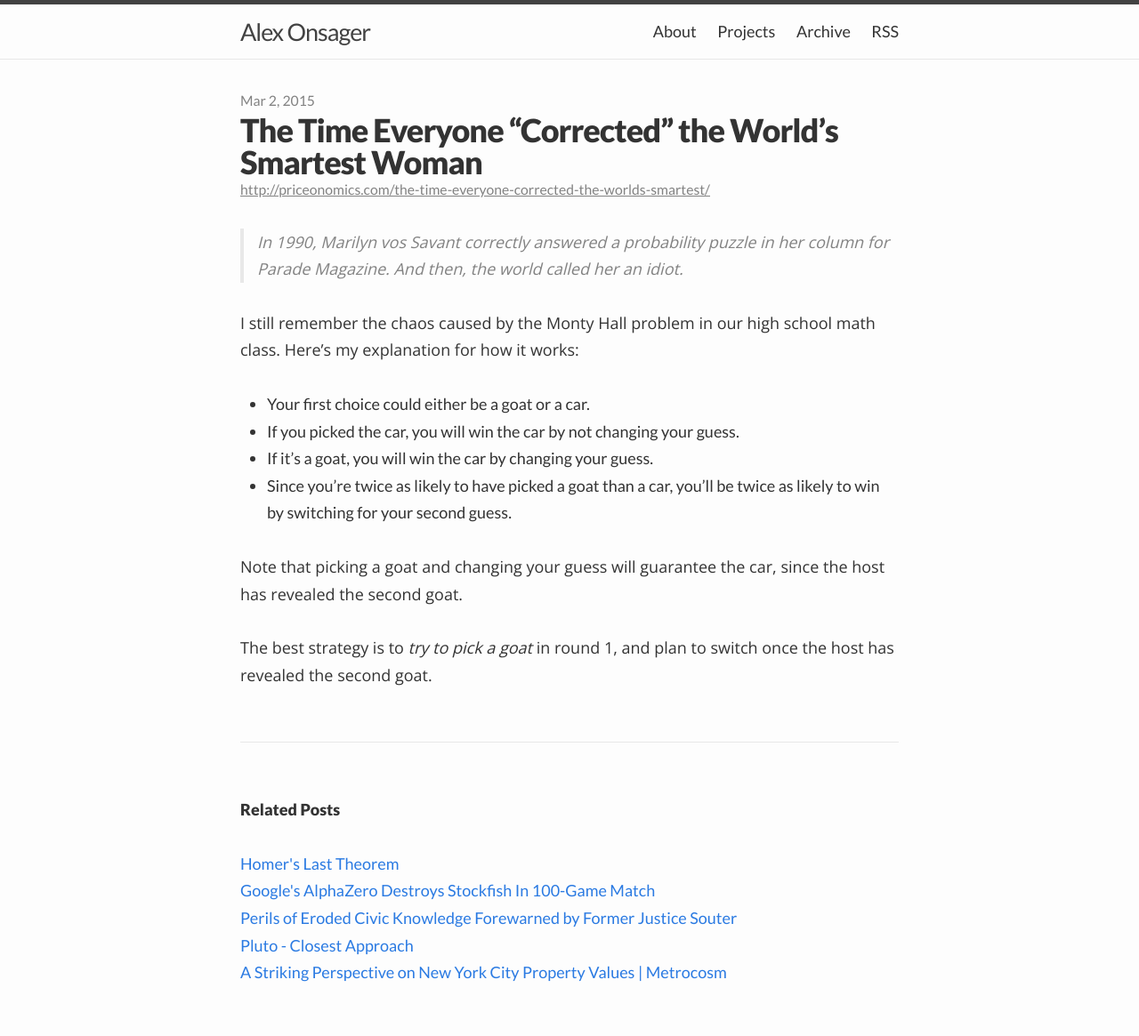
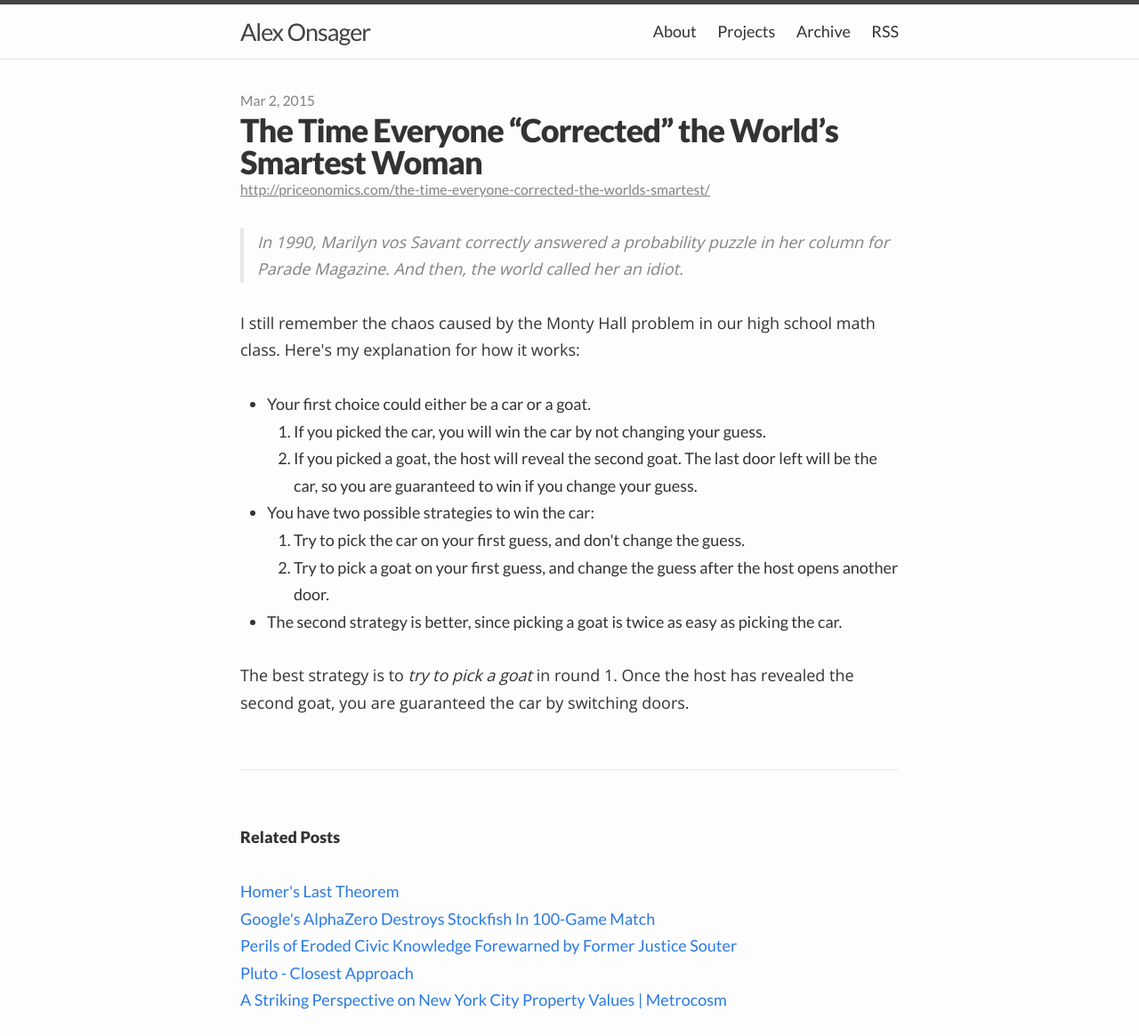
Before and after one commit to aonsager/aonsager.github.io, a Jekyll site: the page built from _posts/tumblr/2015-03-02-the-time-everyone-corrected-the-worlds-smartest.html, in a window 1280 px wide, cut to the strip 0-1165 px from the top of the page. Shown: the whole strip at 89% size. Built offline with Jekyll 4.4.1, drawn with Linux system fonts in a browser that asks for light colours.

Commit message:
some css changes, update old post

```diff
--- a/_posts/tumblr/2015-03-02-the-time-everyone-corrected-the-worlds-smartest.html
+++ b/_posts/tumblr/2015-03-02-the-time-everyone-corrected-the-worlds-smartest.html
@@ -13,12 +13,19 @@
   <p>In 1990, Marilyn vos Savant correctly answered a probability puzzle in her column for Parade Magazine. And then, the world called her an idiot.</p>
 </blockquote>
 
-<p>I still remember the chaos caused by the Monty Hall problem in our high school math class. Here&rsquo;s my explanation for how it works:</p>
+<p>I still remember the chaos caused by the Monty Hall problem in our high school math class. Here's my explanation for how it works:</p>
 
-<ul><li>Your first choice could either be a goat or a car.</li>
-<li>If you picked the car, you will win the car by not changing your guess.</li>
-<li>If it&rsquo;s a goat, you will win the car by changing your guess.</li>
-<li>Since you&rsquo;re twice as likely to have picked a goat than a car, you&rsquo;ll be twice as likely to win by switching for your second guess.</li>
-</ul><p>Note that picking a goat and changing your guess will guarantee the car, since the host has revealed the second goat.</p>
+<ul><li>Your first choice could either be a car or a goat.</li>
+  <ol>
+    <li>If you picked the car, you will win the car by not changing your guess.</li>
+    <li>If you picked a goat, the host will reveal the second goat. The last door left will be the car, so you are guaranteed to win if you change your guess.</li>
+  </ol>
+<li>You have two possible strategies to win the car:</li>
+  <ol>
+    <li>Try to pick the car on your first guess, and don't change the guess.</li>
+    <li>Try to pick a goat on your first guess, and change the guess after the host opens another door.</li>
+  </ol>
+<li>The second strategy is better, since picking a goat is twice as easy as picking the car.</li>
+</ul>
 
-<p>The best strategy is to <em>try to pick a goat</em> in round 1, and plan to switch once the host has revealed the second goat.</p>
+<p>The best strategy is to <em>try to pick a goat</em> in round 1. Once the host has revealed the second goat, you are guaranteed the car by switching doors.</p>
--- a/_sass/minima/_base.scss
+++ b/_sass/minima/_base.scss
@@ -69,7 +69,7 @@
   margin-left: $spacing-unit;
 }
 
-li {
+li, ul, ol {
   > ul,
   > ol {
     margin-bottom: 0;
--- a/_sass/minima/_layout.scss
+++ b/_sass/minima/_layout.scss
@@ -214,11 +214,11 @@
 .paginator {
   float: left;
   width: 100%;
-  .prev-link {
+  .next-link {
     float: right;
     margin-right: $spacing-unit;
   }
-  .next-link {
+  .prev-link {
     float: left;
     margin-left: $spacing-unit;
   }
```
Also changed, not shown: _layouts/home.html (+5 -5 lines).
